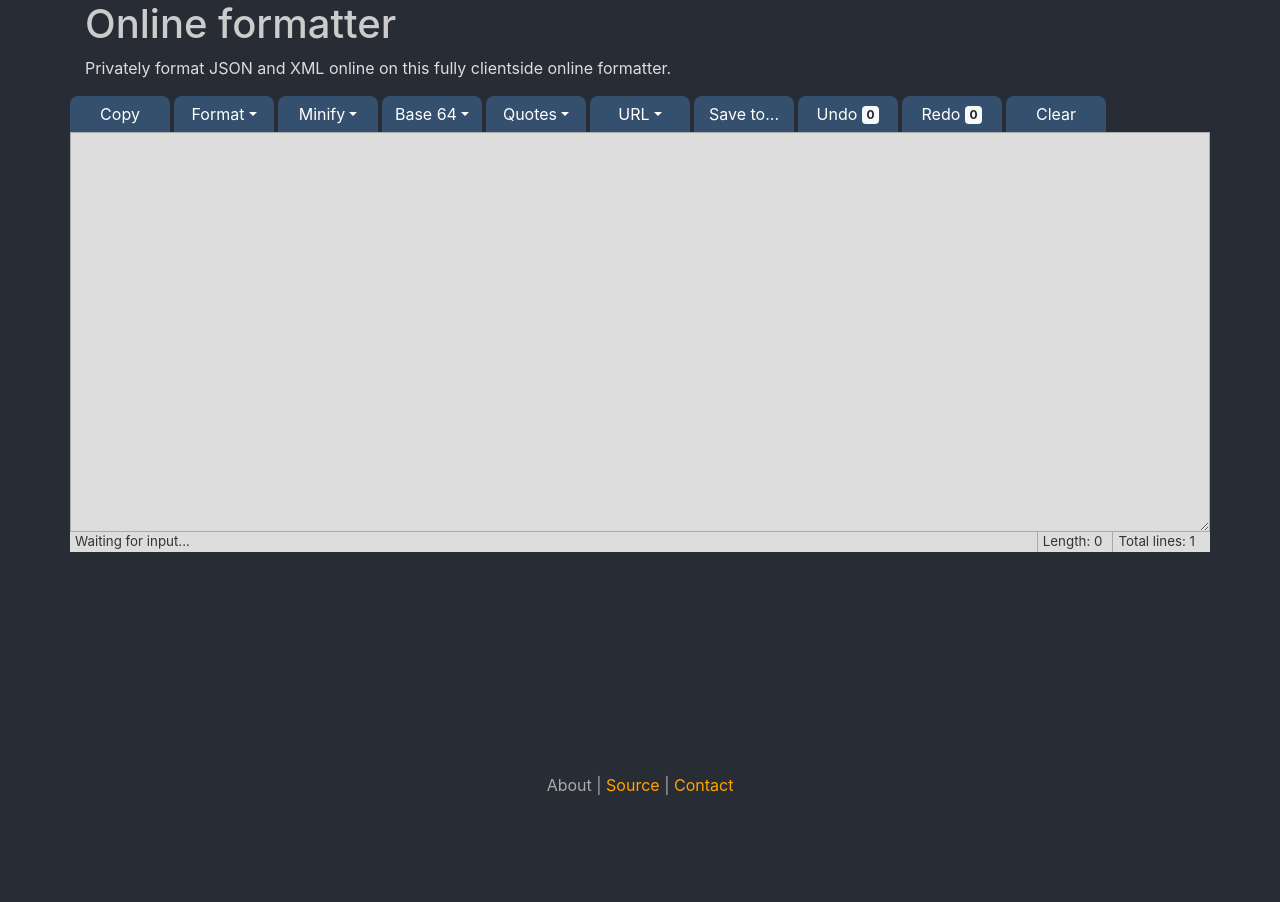
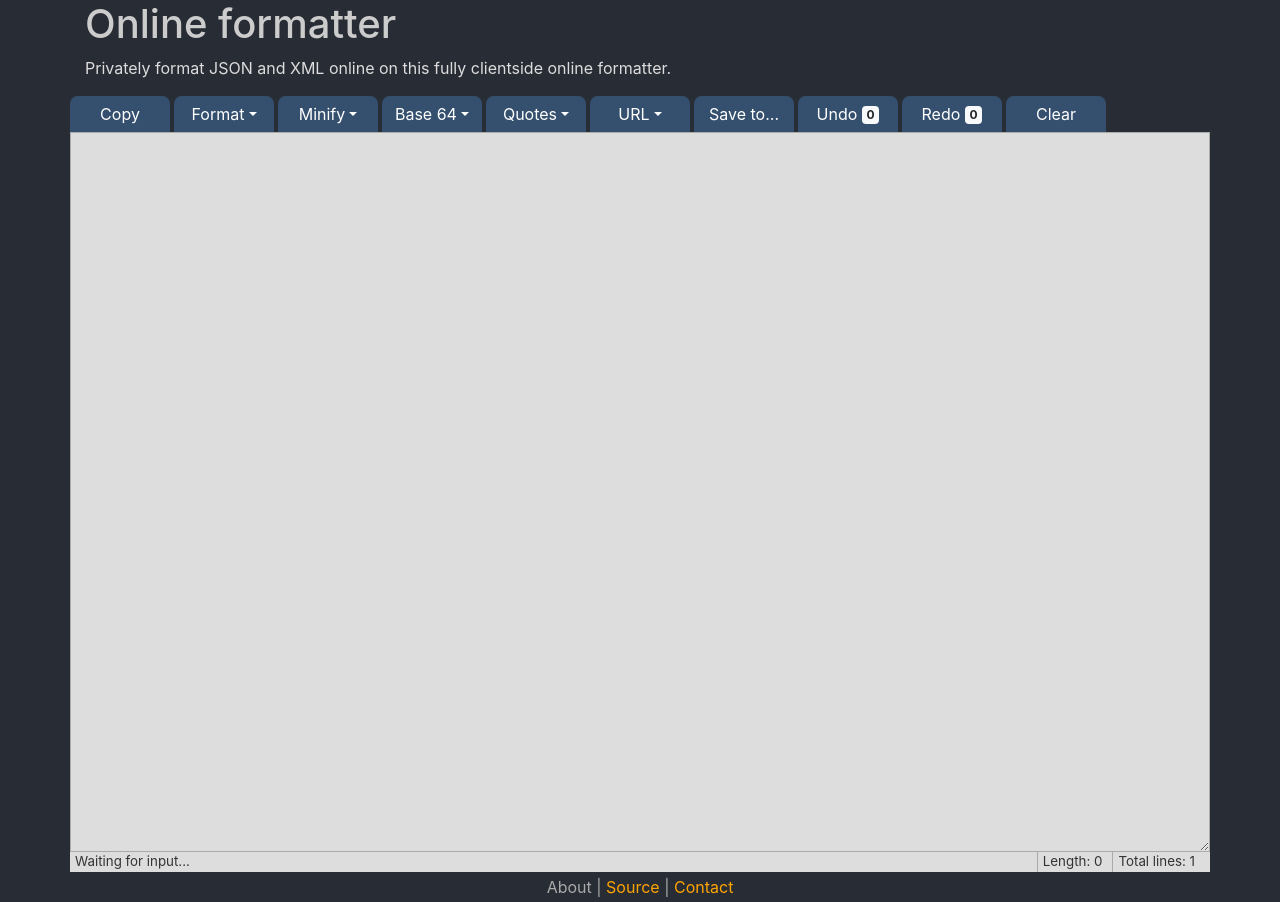
Before and after one commit to aaronarriero/onlineformatter, a React (Create React App) app: page / in a window 1280 px wide. Before the commit the page ends 800 px from the top, so only its background shows below. Built offline with nearby package versions, Linux system fonts and the light colour scheme.

Commit message:
Textarea is as tall as a regular monitor allows.

```diff
--- a/src/App.css
+++ b/src/App.css
@@ -50,7 +50,7 @@ h1 {
 
 textarea {
   width: 100%;
-  height: 400px;
+  height: 720px;
   -webkit-box-sizing: border-box; /* Safari/Chrome, other WebKit */
   -moz-box-sizing: border-box;    /* Firefox, other Gecko */
   box-sizing: border-box;         /* Opera/IE 8+ */
```
